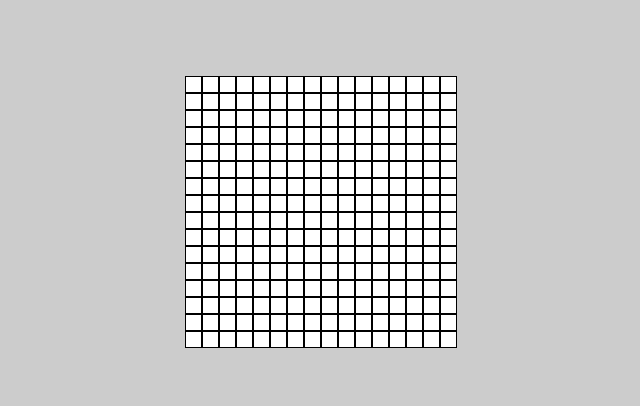
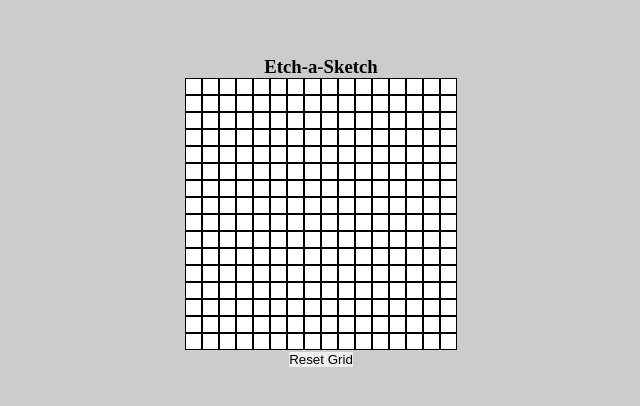
Before and after one commit to adrians90/etch-a-sketch2024, a plain HTML site: page index.html in a window 1280 px wide. Shown: the part 148-554 px from the top of the page, without its empty margins (255-895 px from the left). Drawn offline with Linux system fonts and the light colour scheme.

Commit message:
added a reset button that resets the grid and asks user for the size of a new grid

```diff
--- a/index.html
+++ b/index.html
@@ -8,8 +8,14 @@
     <title>Etch-a-Sketch</title>
 </head>
 <body>
+    <div class="title">
+        <h3 class="title text">Etch-a-Sketch</h3>
+    </div>
     <div class="container">
 
     </div>
+    <div class="btn-container">
+        <button class="btn-reset">Reset Grid</button>
+    </div>
 </body>
 </html>
```
